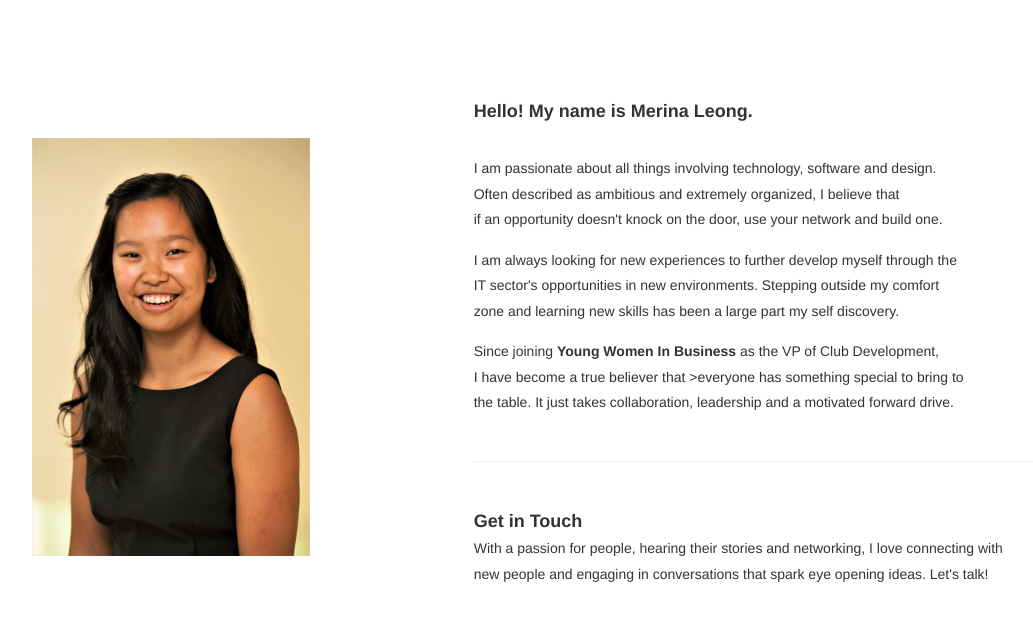
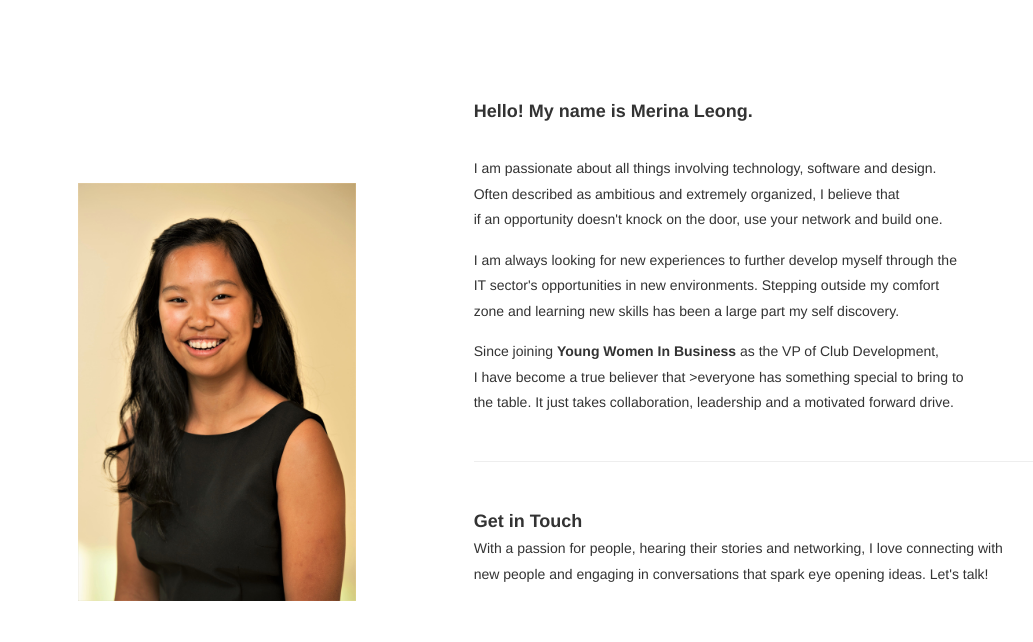
Before and after one commit to merinaleong/Portfolio, a PHP site: page /about.html in a window 1280 px wide. Shown: the part 256-898 px from the top of the page, without its empty margins (103-1136 px from the left). Before the commit the page ends 838 px from the top, so only its background shows below. Run offline with PHP 8.4, Linux system fonts and the light colour scheme.

Commit message:
Update style.css

```diff
--- a/style/style.css
+++ b/style/style.css
@@ -36,7 +36,8 @@ html {
 #portrait {
   height: 55%;
   width: relative;
-  margin: 10%;
+  margin: 20%;
+  float: top center;
 }
 #logo2 {
   width: 20%;
```
